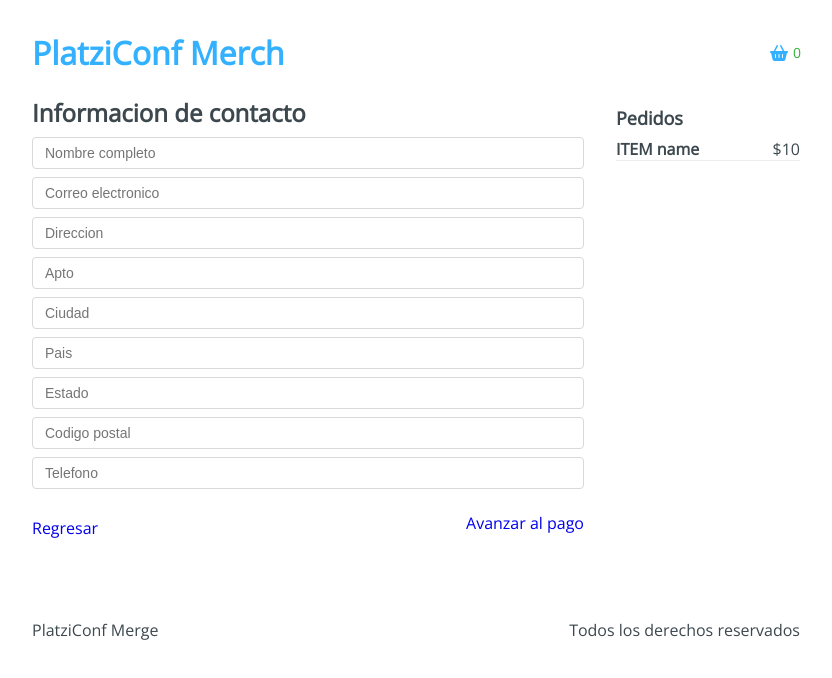
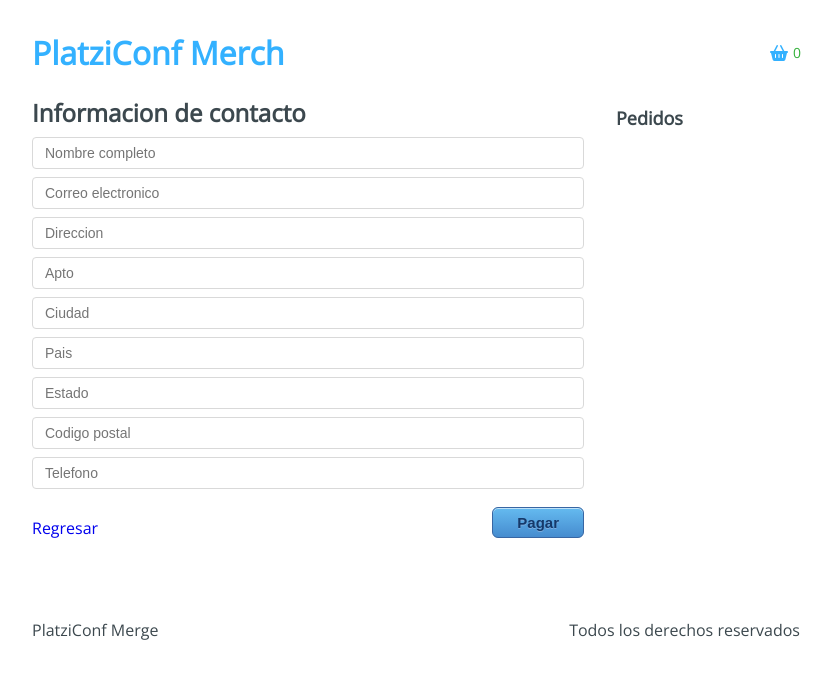
Before and after one commit to ablancoa/shop2, a React app: page /checkout/information in a window 1280 px wide. Shown: the top 678 px of the page, without its empty margins (224-1056 px from the left). Built offline with nearby package versions, Linux system fonts and the light colour scheme.

Commit message:
[UPDATE] validacion del formulario

```diff
--- a/src/containers/Information.jsx
+++ b/src/containers/Information.jsx
@@ -1,8 +1,41 @@
-import React from 'react';
-import { Link } from 'react-router-dom';
+import React, { useRef, useContext } from 'react';
+import { useFormik } from 'formik';
+import * as Yup from 'yup';
+import { Link, useNavigate } from 'react-router-dom';
+import AppContext from '../context/AppContext';
+import { TYPES } from '../actions/shopping';
 import '../styles/components/Information.css'
 
 export default function Information() {
+  const { state, dispatch } = useContext(AppContext);
+  const form = useRef(null)
+  const { cart } = state;
+  const navigate = useNavigate()
+
+
+  const handleSubmit = async () => {
+    const formData = new FormData(form.current)
+    const buyer = {
+      'name': formData.get('name'),
+      'email': formData.get('email'),
+      'address': formData.get('address'),
+      'apto': formData.get('apto'),
+      'city': formData.get('city'),
+      'country': formData.get('country'),
+      'state': formData.get('state'),
+      'cp': formData.get('cp'),
+      'phone': formData.get('phone'),
+    }
+    try {
+      await validationSchema.validate(buyer);
+      dispatch({ type: TYPES.ADD_TO_BUYER, payload: buyer })
+      navigate('/checkout/payment')
+    } catch (err) {
+      alert(err)
+    }
+  }
+
+
   return (
     <div className="Information">
       <div className="Information-content">
@@ -10,7 +43,7 @@
           <h2>Informacion de contacto</h2>
         </div>
         <div className="Information-form">
-          <form action=''>
+          <form ref={form}>
             <input type='text' placeholder='Nombre completo' name='name' />
             <input type='email' placeholder='Correo electronico' name='email' />
             <input type='text' placeholder='Direccion' name='address' />
@@ -27,24 +60,40 @@
             <Link to={`/checkout`}>
               Regresar
             </Link>
+
           </div>
           <div className="Information-next">
-            <Link to={`/checkout/payment`}>
-              Avanzar al pago
-            </Link>
+            <button type='button' onClick={handleSubmit} disabled={cart.length === 0 ? true : false}>
+              Pagar
+            </button>
           </div>
         </div>
       </div>
       <div className="Information-sidebar">
         <h3>Pedidos</h3>
-        <div className="Information-item">
-          <div className="Information-element">
-            <h4>ITEM name</h4>
-            <span>$10</span>
+        {cart.map((item) => (
+          <div className="Information-item" key={item.title}>
+            <div className="Information-element">
+              <h4>{item.title} X {item.quantity}</h4>
+              <span>{item.price}</span>
+            </div>
           </div>
-        </div>
+        ))}
       </div>
 
     </div>
   )
 }
+
+
+const validationSchema = Yup.object({
+  name: Yup.string().required("El campo es obligatorio"),
+  email: Yup.string().required("El campo es obligatorio"),
+  address: Yup.string().required("El campo es obligatorio"),
+  apto: Yup.string().required("El campo es obligatorio"),
+  city: Yup.string().required("El campo es obligatorio"),
+  country: Yup.string().required("El campo es obligatorio"),
+  state: Yup.string().required("El campo es obligatorio"),
+  cp: Yup.string().required("El campo es obligatorio"),
+  phone: Yup.string().required("El campo es obligatorio"),
+})
```
